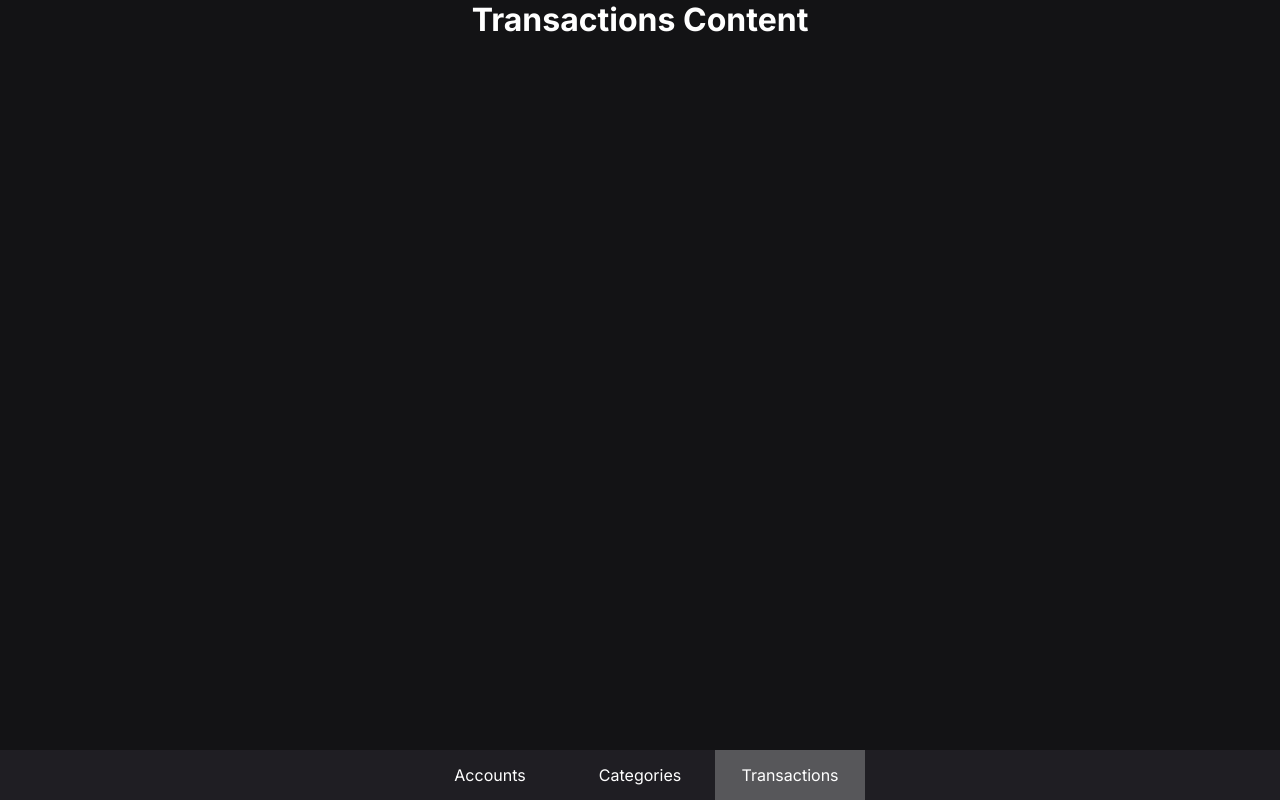
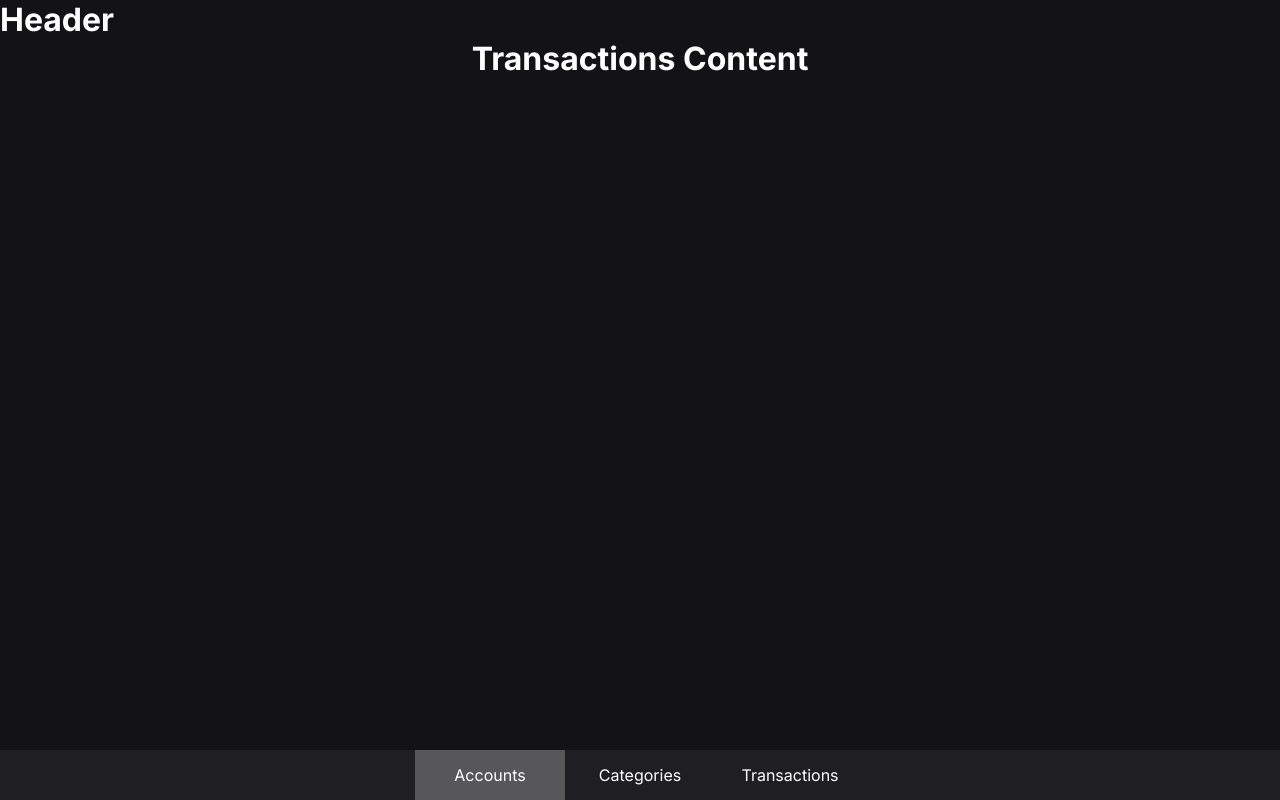
Before and after one commit to kolehiyolo/persn-adulting_101_v2, a React (Create React App) app in the folder client/: page /transactions in a window 1280 px wide. Built offline with nearby package versions, Linux system fonts and the light colour scheme.

Commit message:
Navbar activeTab state moved to App.tsx, Header.tsx init
1. Alright so did two things, first, I moved the activeTab state to the App.tsx level so that it can be used to track which subtabs should be active
2. Next, I prepped Header.tsx so at least it's ready for doing things

```diff
--- a/client/src/App.tsx
+++ b/client/src/App.tsx
@@ -7,6 +7,7 @@ import { Icon } from './types';
 
 // * Components
 import Navbar from './sections/Navbar.component';
+import Header from './sections/Header.component';
 import PageAccounts from './pages/PageAccounts.component';
 import PageCategories from './pages/PageCategories.component';
 import PageTransactions from './pages/PageTransactions.component';
@@ -17,6 +18,7 @@ import './styles/App.scss';
 export default function App() {
   const [accounts, setAccounts] = useState<Account[]>([]);
   const [icons, setIcons] = useState<Icon[]>([]);
+  const [activeTab, setActiveTab] = useState('/accounts');
 
   const fetchAccountsCSVData = async () => {
     const response = await fetch('/data/sample/accounts.csv');
@@ -52,6 +54,9 @@ export default function App() {
   return (
     <Router>
       <div className="App">
+        <Header
+          activeTab={activeTab}
+        />
         <main className="main">
           <Routes>
             <Route path="/" element={<Navigate to="/accounts" />} />
@@ -68,7 +73,10 @@ export default function App() {
             <Route path="/transactions" element={<PageTransactions />} />
           </Routes>
         </main>
-        <Navbar />
+        <Navbar
+          activeTab={activeTab}
+          setActiveTab={setActiveTab}
+        />
       </div>
     </Router>
   );
--- /dev/null
+++ b/client/src/sections/Header.component.scss
@@ -0,0 +1 @@
+@import '../styles/utils/variables';
--- /dev/null
+++ b/client/src/sections/Header.component.tsx
@@ -0,0 +1,18 @@
+// * Dependencies
+import React from 'react';
+
+// * Styling
+import './Navbar.component.scss';
+
+// * Interfaces
+interface HeaderProps {
+  activeTab: string;
+}
+
+export default function Header({ activeTab }: HeaderProps) {
+  return (
+    <header className="header">
+      <h1>Header</h1>
+    </header>
+  );
+}
--- a/client/src/sections/Navbar.component.tsx
+++ b/client/src/sections/Navbar.component.tsx
@@ -1,14 +1,17 @@
 // * Dependencies
-import React, { useState } from 'react';
-import { Link, useLocation } from 'react-router-dom';
+import React from 'react';
+import { Link } from 'react-router-dom';
 
 // * Styling
 import './Navbar.component.scss';
 
-export default function Navbar() {
-  const location = useLocation();  // To get the current route
-  const [activeTab, setActiveTab] = useState(location.pathname);
+// * Interfaces
+interface NavbarProps {
+  activeTab: string;
+  setActiveTab: (tab: string) => void;
+}
 
+export default function Navbar({activeTab, setActiveTab}: NavbarProps) {
   const handleTabClick = (tab: string) => {
     setActiveTab(tab);
   };
```
Also changed, not shown: 2 other files (tests, documents, lock files or other folders).
